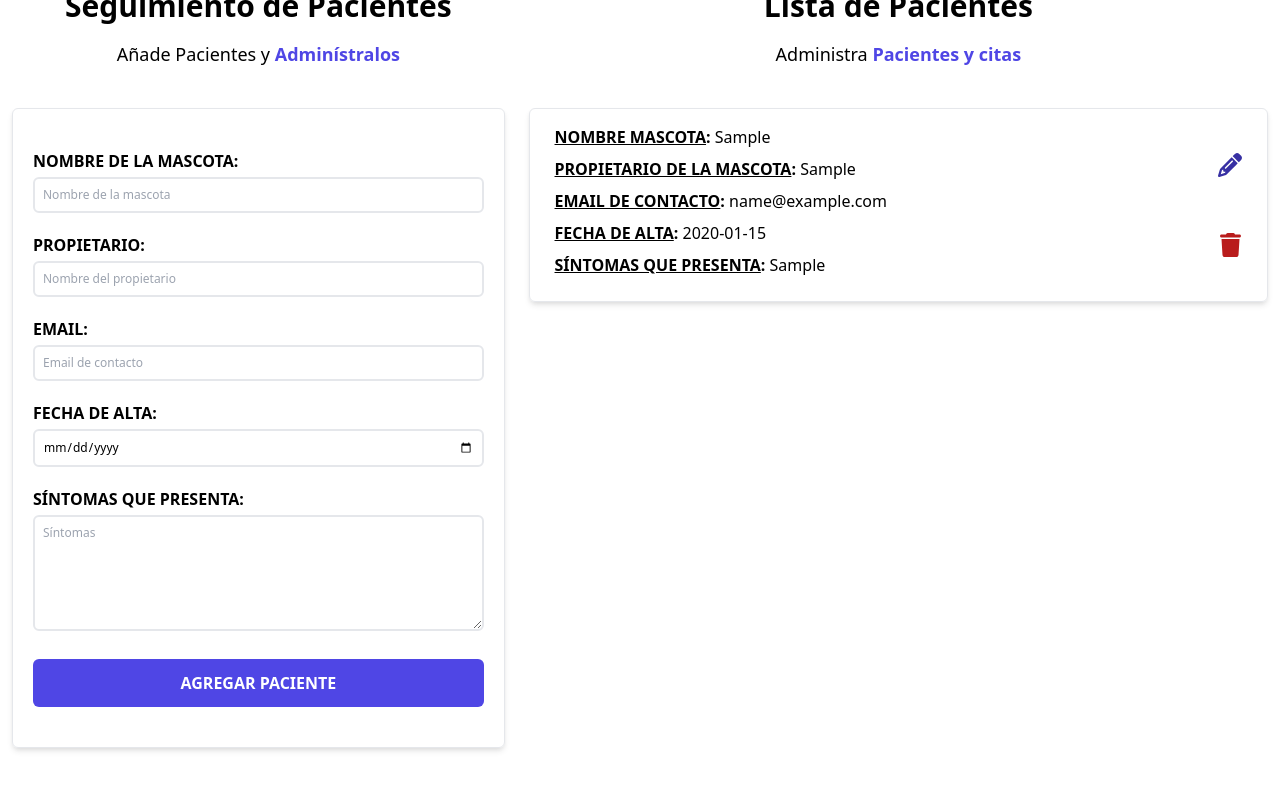
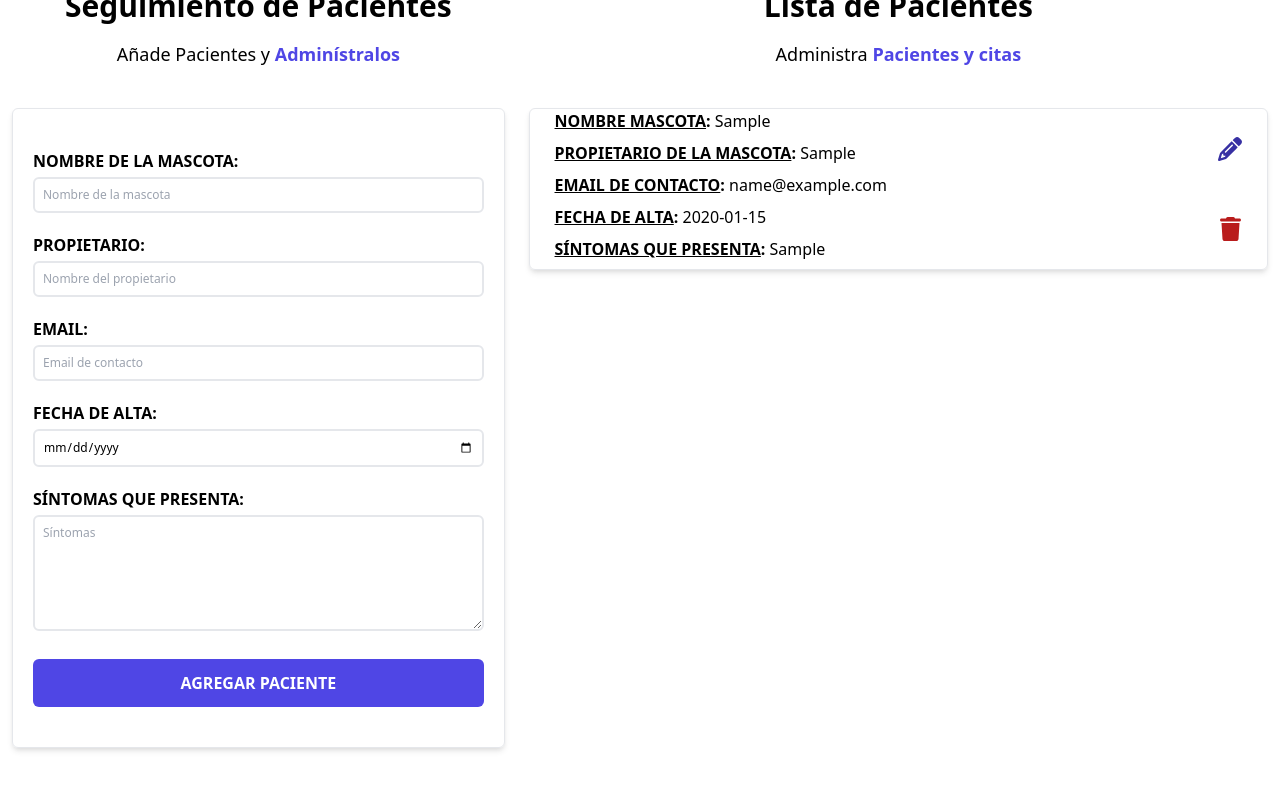
Before and after one commit to clasesucatmarlon/citas-reactJS, a React (Vite) app: page / in a window 1280 px wide. Both pictures are taken after typing "Sample", "Sample", "name@example.com", "2020-01-15", "Sample" into the empty fields and a click on the input "Agregar paciente". Shown: the part 180-970 px from the top of the page. Built offline with nearby package versions, Linux system fonts and the light colour scheme.

Commit message:
cambios en la presentaciòn de la información

```diff
--- a/src/components/mascota/Mascota.jsx
+++ b/src/components/mascota/Mascota.jsx
@@ -29,7 +29,7 @@ const Mascota = ({ item, setObjetoMascota, eliminarPaciente }) => {
   };
 
   return (
-    <div className="border shadow-md md:w-full py-4 rounded-md mb-6 flex justify-around">
+    <div className="border shadow-md md:w-full rounded-md mb-10 flex justify-around">
       <div hidden={!show}>
         <div className="BoxModal shadow-xl rounded-md flex flex-col">
           <h3 className="text-white font-bold text-2xl mb-12 uppercase">
```
